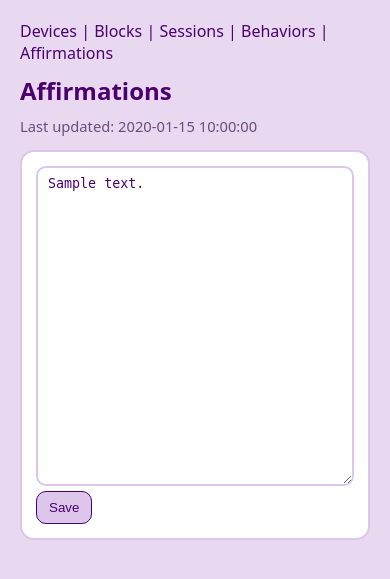
After one commit to Mommy-Dahlia/LetMommyIn, a FastAPI app: template server/templates/affirmations.html in a window 390 px wide. The commit adds this page. Shown: the top 579 px of the page. Run offline with FastAPI, Linux system fonts and the light colour scheme; the template is opened without the code that fills it: most values are stand-ins (such as "Sample title", 1, 10 or a date in 2020); some libraries are stand-ins or nearby versions.

Commit message:
Mobile App Pre-work

```diff
--- a/server/app.py
+++ b/server/app.py
@@ -374,6 +374,24 @@ def list_blocks() -> list[dict]:
             "intensity": intensity,
         })
     return out
+
+AFFIRMATIONS_PATH = Path("affirmations.json")
+AFFIRMATIONS_API_KEY = "000HBABYBABYITSINSPIRINGC0MMANDER"  # swap for a real secret
+
+def load_affirmations() -> tuple[list[str], int]:
+    """Returns (list_of_strings, updated_at_unix)."""
+    if not AFFIRMATIONS_PATH.exists():
+        return [], 0
+    with open(AFFIRMATIONS_PATH, "r", encoding="utf-8") as f:
+        data = json.load(f)
+    return data.get("affirmations", []), data.get("updated_at", 0)
+
+def save_affirmations(lines: list[str]) -> int:
+    """Writes the list and stamps updated_at. Returns the timestamp."""
+    now = int(time.time())
+    with open(AFFIRMATIONS_PATH, "w", encoding="utf-8") as f:
+        json.dump({"affirmations": lines, "updated_at": now}, f, ensure_ascii=False, indent=2)
+    return now
 
 def load_session_plan(title: str) -> dict:
     with sqlite3.connect(DB_PATH) as conn:
@@ -907,6 +925,26 @@ def catalogue_get_behavior_entry(name: str, behavior_type: str) -> dict | None:
         "tags": _json_loads(row[4]) or [],
         "updated_at": row[5],
     }
+
+@admin_router.get("/affirmations/page", response_class=HTMLResponse)
+def affirmations_page(request: Request):
+    affs, updated_at = load_affirmations()
+    return templates.TemplateResponse(
+        "affirmations.html",
+        {
+            "request": request,
+            "affirmations_text": "\n".join(affs),
+            "updated_at": fmt_unix_et(updated_at) if updated_at else "never",
+        },
+    )
+
+@admin_router.post("/affirmations/save")
+def affirmations_save(body: str = Form(...)):
+    lines = [line.strip() for line in body.splitlines() if line.strip()]
+    if not lines:
+        return PlainTextResponse("at least one affirmation is required", status_code=400)
+    ts = save_affirmations(lines)
+    return PlainTextResponse(f"Saved {len(lines)} affirmations at {fmt_unix_et(ts)}")
 
 @admin_router.post("/enroll/create")
 def admin_create_enroll_code(ttl_minutes: int = 15):
@@ -1494,6 +1532,14 @@ def require_paid(device_id: str) -> None:
 @app.get("/health")
 def health():
     return {"ok": True, "ts": time.time()}
+
+@app.get("/affirmations")
+def get_affirmations(request: Request):
+    key = request.headers.get("X-API-Key", "")
+    if key != AFFIRMATIONS_API_KEY:
+        raise HTTPException(status_code=401, detail="invalid api key")
+    affs, updated_at = load_affirmations()
+    return JSONResponse({"affirmations": affs, "updated_at": updated_at})
 
 @dataclass
 class DeviceInfo:
@@ -1710,7 +1756,7 @@ def index(request: Request):
     devices.sort(key=lambda x: (not x["online"], -x["last_seen_ts"]))
     return templates.TemplateResponse("index.html", {"request": request, "devices": devices, "sessions": list_sessions(), "blocks": list_blocks()})
 
-@app.get("/sessions", response_class=HTMLResponse)
+@admin_router.get("/sessions", response_class=HTMLResponse)
 def sessions_page(request: Request, load: str = ""):
     sessions = list_sessions()
     blocks = list_blocks()
@@ -1754,7 +1800,7 @@ def blocks_page(request: Request):
         {"request": request, "blocks": list_blocks()},
     )
 
-@app.post("/sessions/preview")
+@admin_router.post("/sessions/preview")
 def sessions_preview(plan_json: str = Form(...)):
     try:
         plan_obj = json.loads(plan_json)
@@ -1777,7 +1823,7 @@ def sessions_preview(plan_json: str = Form(...)):
         + json.dumps(steps[:10], indent=2, ensure_ascii=False)
     )
 
-@app.post("/sessions/save")
+@admin_router.post("/sessions/save")
 def sessions_save(
     title: str = Form(...),
     summary: str = Form(""),
--- /dev/null
+++ b/server/templates/affirmations.html
@@ -0,0 +1,46 @@
+<!DOCTYPE html>
+<html>
+<head>
+    <title>Affirmations – Admin</title>
+    <script src="https://unpkg.com/htmx.org@1.9.12"></script>
+    <link rel="stylesheet" href="/static/admin.css">
+</head>
+<body>
+    <p>
+      <a href="/">Devices</a> |
+      <a href="/admin/blocks/page">Blocks</a> |
+      <a href="/admin/sessions">Sessions</a> |
+      <a href="/admin/behaviors/page">Behaviors</a> |
+      <a href="/admin/affirmations/page">Affirmations</a>
+    </p>
+
+    <h2>Affirmations</h2>
+    <p class="muted">Last updated: {{ updated_at }}</p>
+
+    <div class="card">
+        <form id="affForm">
+            <textarea name="body" rows="20">{{ affirmations_text }}</textarea>
+            <br>
+            <button type="submit">Save</button>
+        </form>
+
+        <div id="result" style="margin-top:12px; display:none; padding:8px; border-radius:10px;"></div>
+    </div>
+
+    <script>
+        document.getElementById('affForm').addEventListener('submit', async (e) => {
+            e.preventDefault();
+            const form = new FormData(e.target);
+            const res = await fetch('/admin/affirmations/save', {
+                method: 'POST',
+                body: form,
+            });
+            const text = await res.text();
+            const el = document.getElementById('result');
+            el.textContent = text;
+            el.style.display = 'block';
+            el.style.background = res.ok ? '#d4edda' : '#f8d7da';
+        });
+    </script>
+</body>
+</html>
```
Also changed, not shown: client/session_compiler.py (+0 -7 lines), server/templates/behaviors.html (+4 -3 lines), server/templates/blocks.html (+7 -1 lines), server/templates/device.html (+7 -1 lines), server/templates/index.html (+10 -15 lines), server/templates/index.txt (+9 -5 lines), server/templates/sessions.html (+7 -5 lines).
